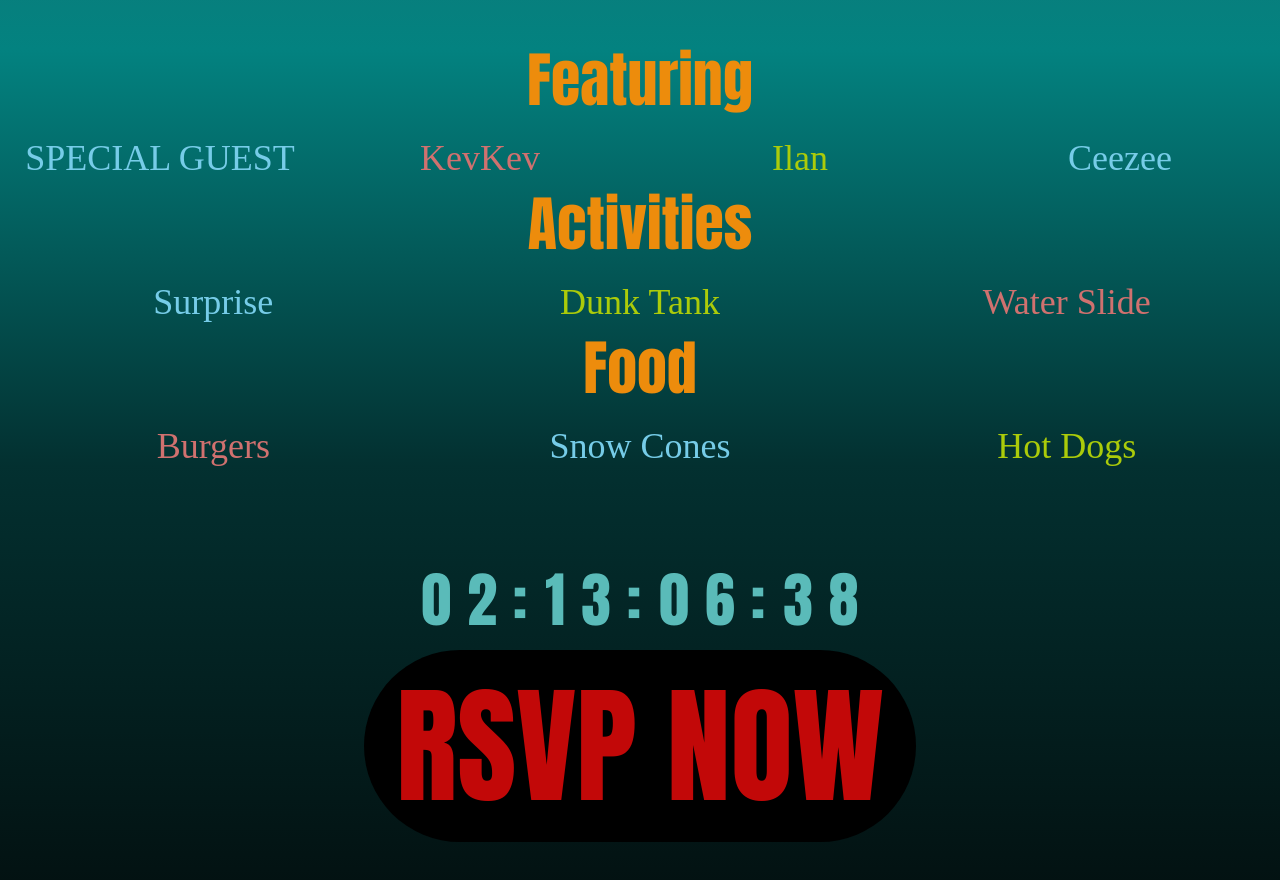
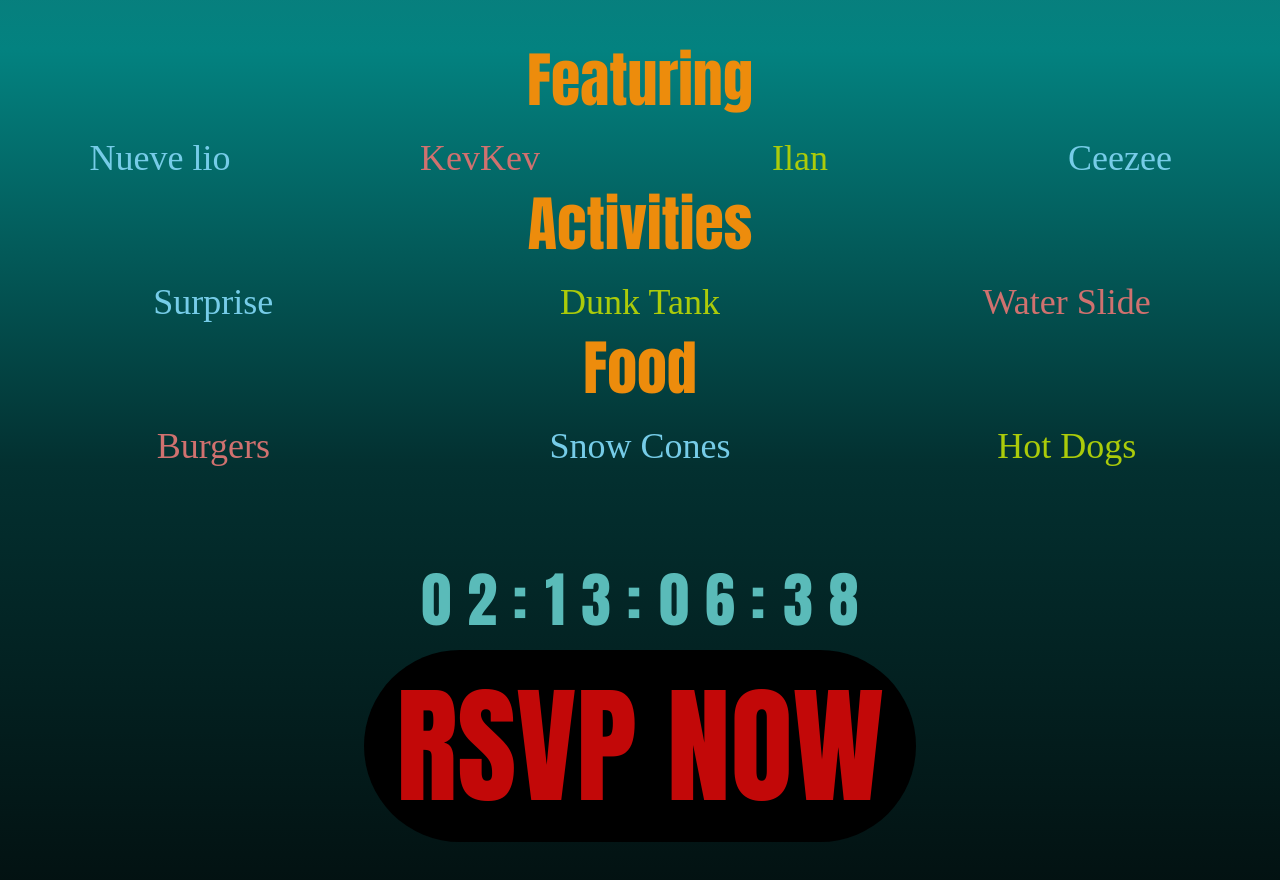
Before and after one commit to houstongunter/kappapalooza1, a React (Vite) app: page / in a window 1280 px wide. Shown: the part 1900-2780 px from the top of the page. Built offline with nearby package versions, Linux system fonts and the light colour scheme; a web font is replaced by a local one.

Commit message:
Changed special guest

```diff
--- a/src/components/Information.jsx
+++ b/src/components/Information.jsx
@@ -37,7 +37,7 @@ const Section = ({ title, content }) => {
 };
 
 const DJs = [
-  { name: "SPECIAL GUEST", color: "text-kappa-lightcyan", duration: 1.5 },
+  { name: "Nueve lio", color: "text-kappa-lightcyan", duration: 1.5 },
   { name: "KevKev", color: "text-kappa-pinkish", duration: 0.3 },
   { name: "Ilan", color: "text-kappa-lime", duration: 1.2 },
   { name: "Ceezee", color: "text-kappa-lightcyan", duration: 0.9 },
```
